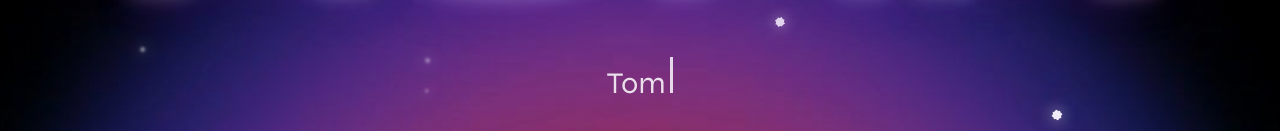
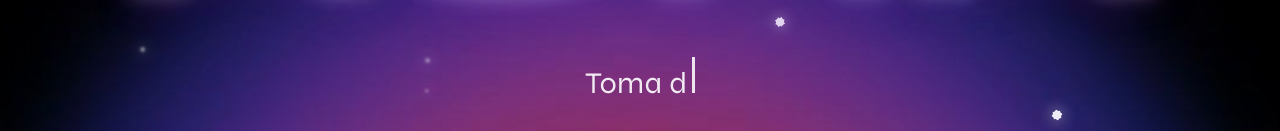
Before and after one commit to sofi08belen/pruebita-jeje-, a React (Vite) app: page / in a window 1280 px wide. Shown: the part 399-530 px from the top of the page. Built offline with nearby package versions, Linux system fonts and the light colour scheme.

Commit message:
maquina de escribir

```diff
--- a/src/app/App.tsx
+++ b/src/app/App.tsx
@@ -3,7 +3,10 @@ import { motion } from "motion/react";
 import { useEffect, useState } from "react";
 import { RegistroForm } from "../pages/Register";
 import { LoginForm } from "../pages/Login";
+
+
 // ── Typewriter ──────────────────────────────────────────────
+
 function TypewriterText({ text, delay = 0 }: { text: string; delay?: number }) {
   const [displayedText, setDisplayedText] = useState("");
   const [currentIndex, setCurrentIndex] = useState(0);
@@ -14,7 +17,7 @@ function TypewriterText({ text, delay = 0 }: { text: string; delay?: number }) {
         setDisplayedText(text.slice(0, currentIndex + 1));
         setCurrentIndex(currentIndex + 1);
       }
-    }, delay + currentIndex * 2);
+    }, delay + currentIndex * 30);
     return () => clearTimeout(timer);
   }, [currentIndex, text, delay]);
 
@@ -24,7 +27,7 @@ function TypewriterText({ text, delay = 0 }: { text: string; delay?: number }) {
       style={{ fontFamily: "Syne, sans-serif", fontWeight: 400 }}
       initial={{ opacity: 0 }}
       animate={{ opacity: 1 }}
-      transition={{ duration: 5, delay: delay / 1000 }}
+      transition={{ duration: 0.5, delay: delay / 1000 }}
     >
       {displayedText}
       <motion.span
@@ -35,6 +38,9 @@ function TypewriterText({ text, delay = 0 }: { text: string; delay?: number }) {
     </motion.p>
   );
 }
+
+
+
 
 // ── Partículas ──────────────────────────────────────────────
 function FloatingParticles() {
@@ -131,7 +137,7 @@ export default function App() {
           >
             AURA
           </motion.h1>
-          <TypewriterText text="Toma decisiones y construye tu camino paso a paso" delay={1500} />
+          <TypewriterText text="Toma decisiones y construye tu camino paso a paso" delay={700} />
         </motion.div>
 
         <motion.div className="flex gap-4"
```
